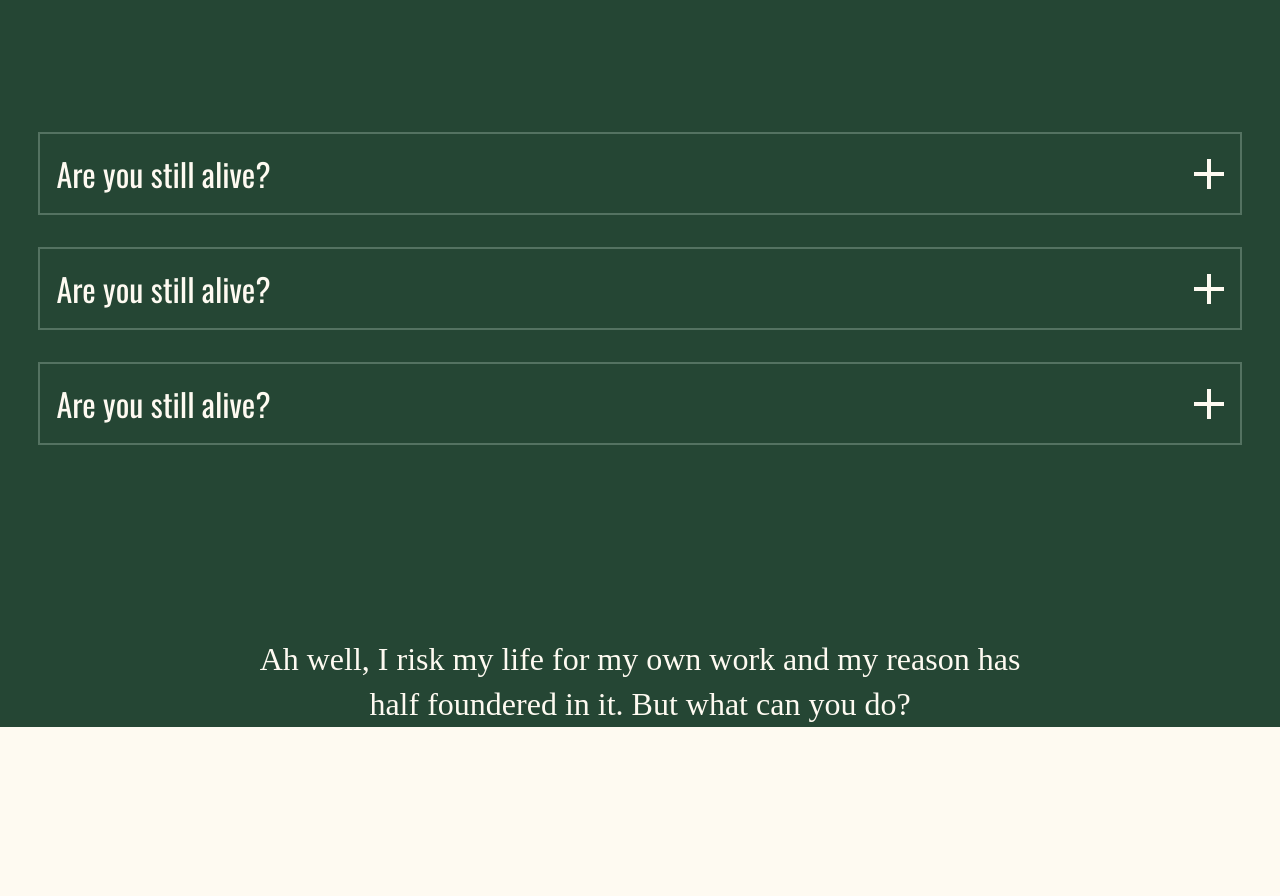
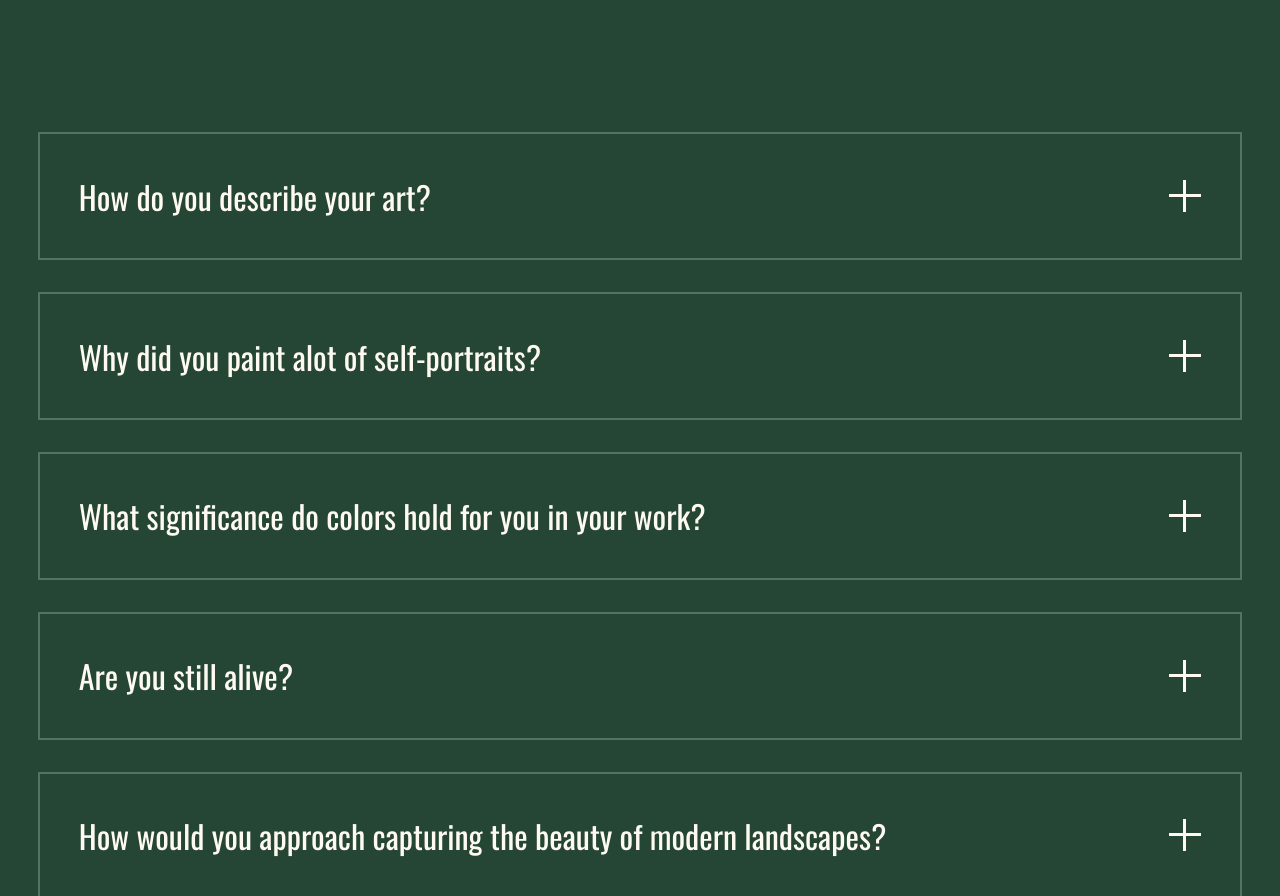
Before and after one commit to HiddkenzStudio/vincent-portfolio, an Astro site: page / in a window 1280 px wide. Shown: the part 6920-7816 px from the top of the page. Before the commit the page ends 7647 px from the top, so only its background shows below. Built offline with nearby package versions, Linux system fonts and the light colour scheme; Astro itself is replaced by a stand-in of ours; a web font is replaced by a local one.

Commit message:
feat(faq cards): added content to faq cards

```diff
--- a/src/components/FaqCard.astro
+++ b/src/components/FaqCard.astro
@@ -11,14 +11,23 @@ const { question, answer } = Astro.props;
 </div>
 
 <style lang="scss">
+	@use "@styles/variables.scss" as media;
+
 	.faqCard {
 		transition: all 0.75s ease;
-		padding: 1rem;
+		padding: var(--narrow-inline);
 		border: var(--border-width) solid var(--color-faded);
 		& .question {
+			z-index: 100;
 			display: flex;
-			justify-content: space-between;
-			align-items: center;
+			flex-direction: column-reverse;
+			justify-content: flex-start;
+			align-items: self-start;
+			@media only screen and (min-width: media.$media-phone) {
+				flex-direction: row;
+				justify-content: space-between;
+				align-items: center;
+			}
 		}
 	}
 
@@ -27,17 +36,27 @@ const { question, answer } = Astro.props;
 	}
 
 	.answer {
+		z-index: -1;
 		opacity: 0;
+		pointer-events: none;
 		max-height: 0;
-		transition: all 0.75s ease;
+		transition: all 0.35s ease;
+		@media only screen and (min-width: media.$media-phone) {
+			transition: all 0.75s ease;
+		}
 	}
 
 	.expanded {
-		border: var(--border-width) solid var(--color-dominant);
+		border-color: var(--color-dominant);
 		& .answer {
+			padding-top: 2rem;
 			opacity: 1;
-			max-height: 100px;
-			transition: all 1s ease;
+			pointer-events: initial;
+			max-height: 200px;
+			transition: all 0.35s ease;
+			@media only screen and (min-width: media.$media-phone) {
+				transition: all 0.75s ease;
+			}
 		}
 	}
 
@@ -47,22 +66,26 @@ const { question, answer } = Astro.props;
 
 	.plus-icon {
 		position: relative;
-		width: 30px;
-		height: 30px;
+		width: clamp(1rem, 3vw, 2rem);
+		height: clamp(1rem, 3vw, 2rem);
+		margin-bottom: 1rem;
+		@media only screen and (min-width: media.$media-phone) {
+			margin-bottom: 0;
+		}
 
 		&:before,
 		&:after {
+			transition: all 0.75s ease;
 			content: "";
 			position: absolute;
 			background-color: var(--color-dominant);
-			transition: all 0.75s ease;
 		}
 
 		/* Vertical line */
 		&:before {
 			top: 0;
 			left: 50%;
-			width: 4px;
+			width: clamp(0.5px, 2vw, 3px);
 			height: 100%;
 			margin-left: -2px;
 		}
@@ -72,7 +95,7 @@ const { question, answer } = Astro.props;
 			top: 50%;
 			left: 0;
 			width: 100%;
-			height: 4px;
+			height: clamp(0.5px, 2vw, 3px);
 			margin-top: -2px;
 		}
 	}
--- a/src/components/FaqSection.astro
+++ b/src/components/FaqSection.astro
@@ -11,9 +11,26 @@ import Quote from "./Quote.astro";
 	background="/img/doodles-3.png"
 >
 	<div>
-		<FaqCard question="Are you still alive?" answer="No dummy" />
-		<FaqCard question="Are you still alive?" answer="No dummy" />
-		<FaqCard question="Are you still alive?" answer="No dummy" />
+		<FaqCard
+			question="How do you describe your art?"
+			answer="My art is a passionate and emotive expression of the world around me and the depth of human experience. With bold and vibrant colors, I capture the beauty of nature, the swirling cosmos, and the fragility of the human mind. "
+		/>
+		<FaqCard
+			question="Why did you paint alot of self-portraits?"
+			answer="I painted countless self-portraits not out of vanity but as a means of self-exploration and catharsis. Each brushstroke allowed me to delve into my emotions, confronting the inner turmoil I faced. Solitude in my studio enabled me to gaze at my own reflection, seeking to understand the complexities of my mind. "
+		/>
+		<FaqCard
+			question="What significance do colors hold for you in your work?"
+			answer="Colors hold the power to convey emotions and reflect the soul's intensity in my work, allowing me to paint the essence of life and evoke emotions in those who encounter my art."
+		/>
+		<FaqCard
+			question="Are you still alive?"
+			answer="No dummy! I died like a 100 years. This is just a website made by a crazy guy who thought the real Vincent Van Gogh needed a portfolio website for people to know him."
+		/>
+		<FaqCard
+			question="How would you approach capturing the beauty of modern landscapes?"
+			answer="With bold and vibrant colors, I would paint the ever-changing beauty of modern landscapes, embracing urban scenes and technological marvels while finding solace in nature, all to evoke emotions and connect with the souls of those who encounter my art."
+		/>
 	</div>
 
 	<Quote
@@ -25,7 +42,6 @@ import Quote from "./Quote.astro";
 	const cards = document.querySelectorAll(".faqCard");
 	cards.forEach((card) => {
 		let expanded = false;
-		const answer: HTMLElement | null = card?.querySelector(".answer");
 		const arrow: HTMLElement | null = card?.querySelector(".plus-icon");
 		card.addEventListener("click", () => {
 			expanded = !expanded;
--- a/src/styles/fonts.scss
+++ b/src/styles/fonts.scss
@@ -11,6 +11,7 @@
 }
 
 h1 {
+	cursor: default;
 	line-height: 100%;
 	font-size: clamp(2rem, 9.5vw, 9.5rem);
 	white-space: nowrap;
@@ -27,6 +28,7 @@ h3 {
 	font-family: var(--font-quote);
 	font-size: clamp(1.5rem, 3vw, 2rem);
 }
+
 h4 {
 	font-family: var(--font-quote);
 	font-size: 1.2rem;
```
